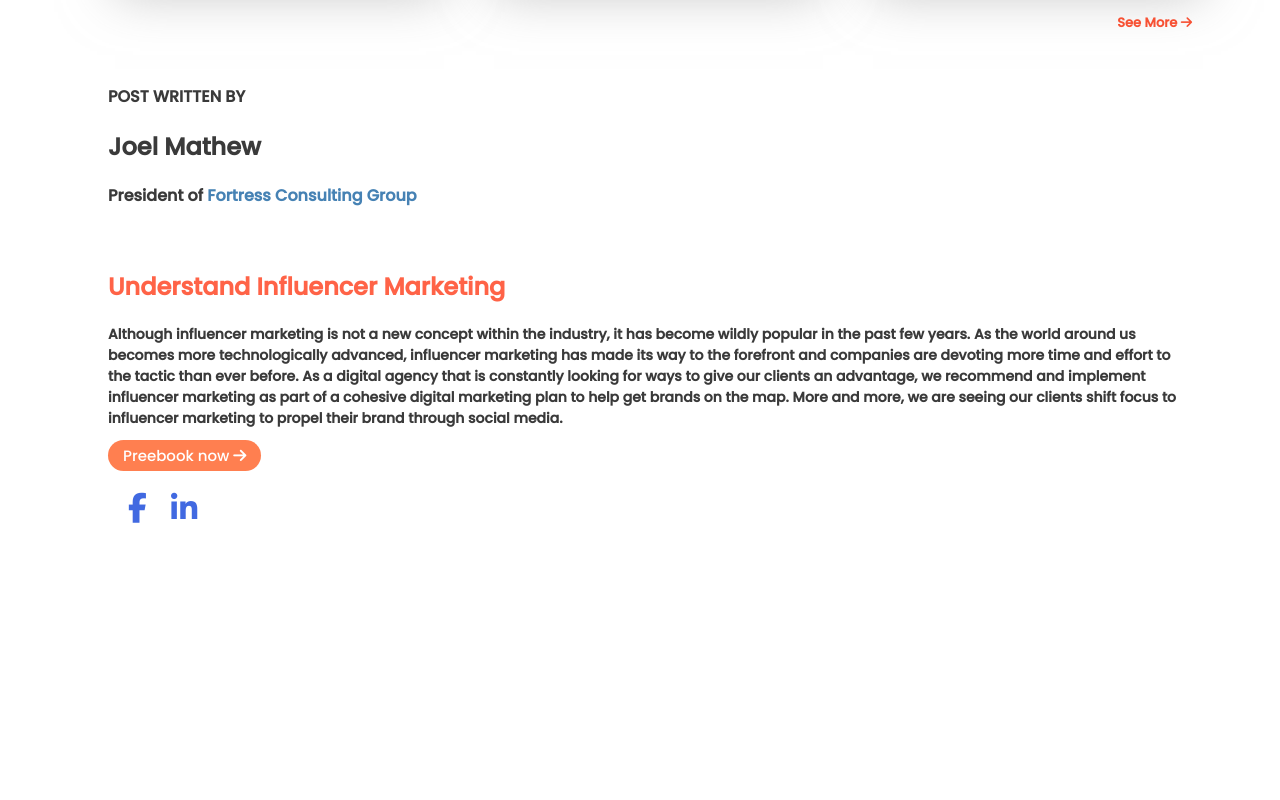
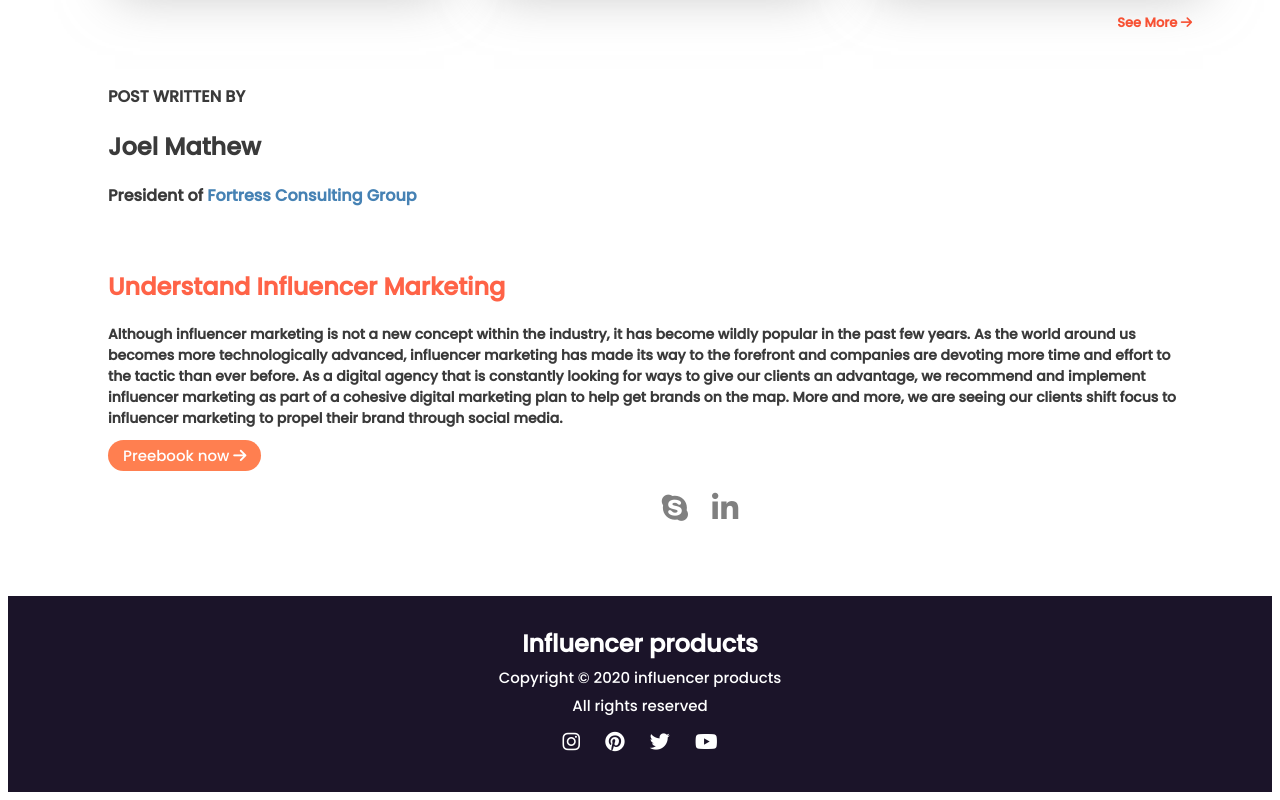
Before and after one commit to hoimu/influencer-repo, a plain HTML site: page index.html in a window 1280 px wide. Shown: the part 2409-3209 px from the top of the page. Before the commit the page ends 2943 px from the top, so only its background shows below. Drawn offline with Linux system fonts and the light colour scheme.

Commit message:
all added

```diff
--- a/index.html
+++ b/index.html
@@ -270,13 +270,27 @@
                             <span><i class="fas fa-arrow-right"></i></span></a>
                     </div><br> <br>
                     <div class="icon-area">
-                        <a href=""><span><i class="fab fa-facebook-f"></i></span>
+                        <a href=""><span><i class="fab fa-skype"></i></span>
                             <span><i class="fab fa-linkedin-in"></i></span></a>
                     </div>
 
                 </div>
             </div>
         </section>
+        <br><br>
+        <footer>
+            <div class="footer-section">
+                <h2>Influencer products</h2>
+                <p>Copyright © 2020 influencer products</p>
+                <p>All rights reserved</p>
+                <div class="footer-icon">
+                    <span><i class="fab fa-instagram"></i></span>
+                    <span><i class="fab fa-pinterest"></i></span>
+                    <span><i class="fab fa-twitter"></i></span>
+                    <span><i class="fab fa-youtube"></i></span>
+                </div>
+            </div>
+        </footer>
 
     </main>
 </body>
--- a/style.css
+++ b/style.css
@@ -138,6 +138,8 @@ popular collection style
     margin-top: 50px;
     margin-left: 100px;
 }
+
+
 #blue{
     color: steelblue;
 }
@@ -153,11 +155,42 @@ popular collection style
     margin-right: 95px;
     font-size: 14px;
 }
+.icon-area{
+    text-align: center;
+}
 .icon-area i{
     font-size: 30px;
     margin-left: 20px;
 }
 .icon-area a{
     text-decoration: none;
-    color: royalblue;
+    color: grey;
 }
+/* footer style */
+
+.footer-section{
+    background-color: rgb(27, 20, 41);
+    padding-bottom: 30px;
+}
+.footer-section h2{
+    color: white;
+    margin-bottom: 1px;
+    padding-top: 30px;
+    text-align: center;
+
+}
+.footer-section p{
+    color: white;
+    font-weight:100;
+    font-size: 15px;
+    text-align: center;
+    margin: 5px 0;
+}
+.footer-icon{
+    color: white;
+    font-size: 20px;
+    text-align: center;
+}
+.footer-icon i{
+    margin: 10px;
+}
```
